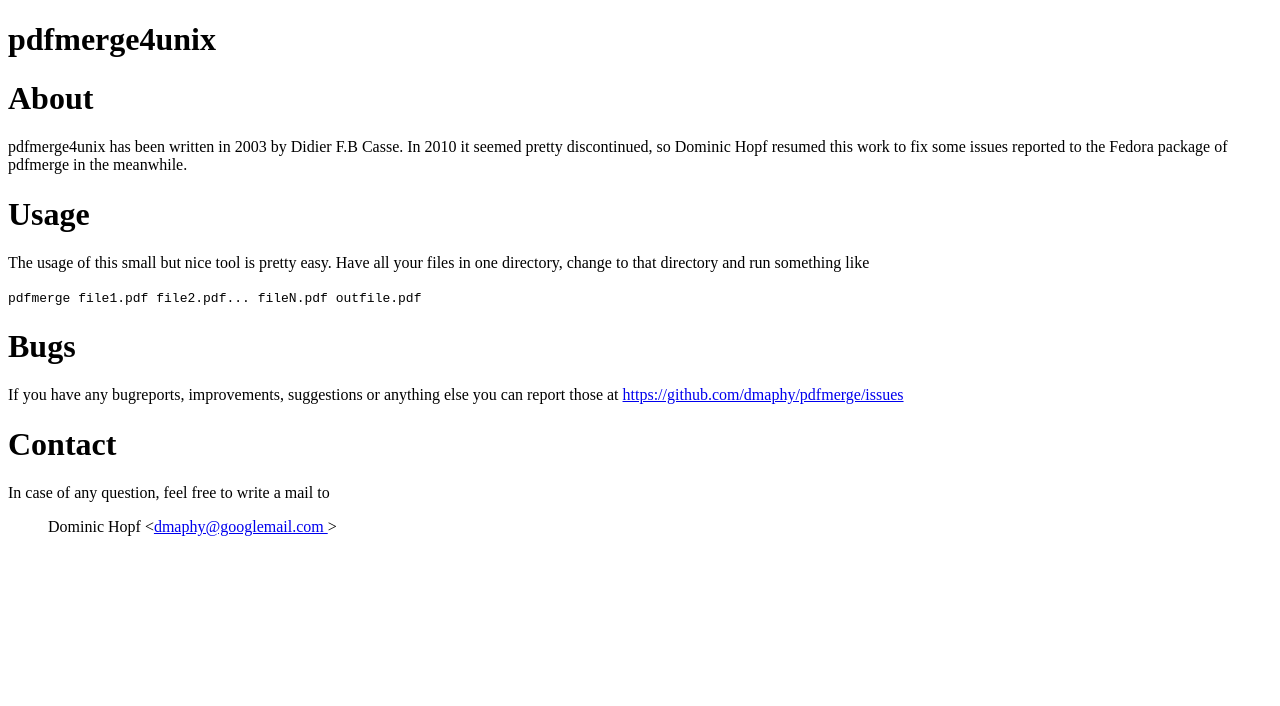
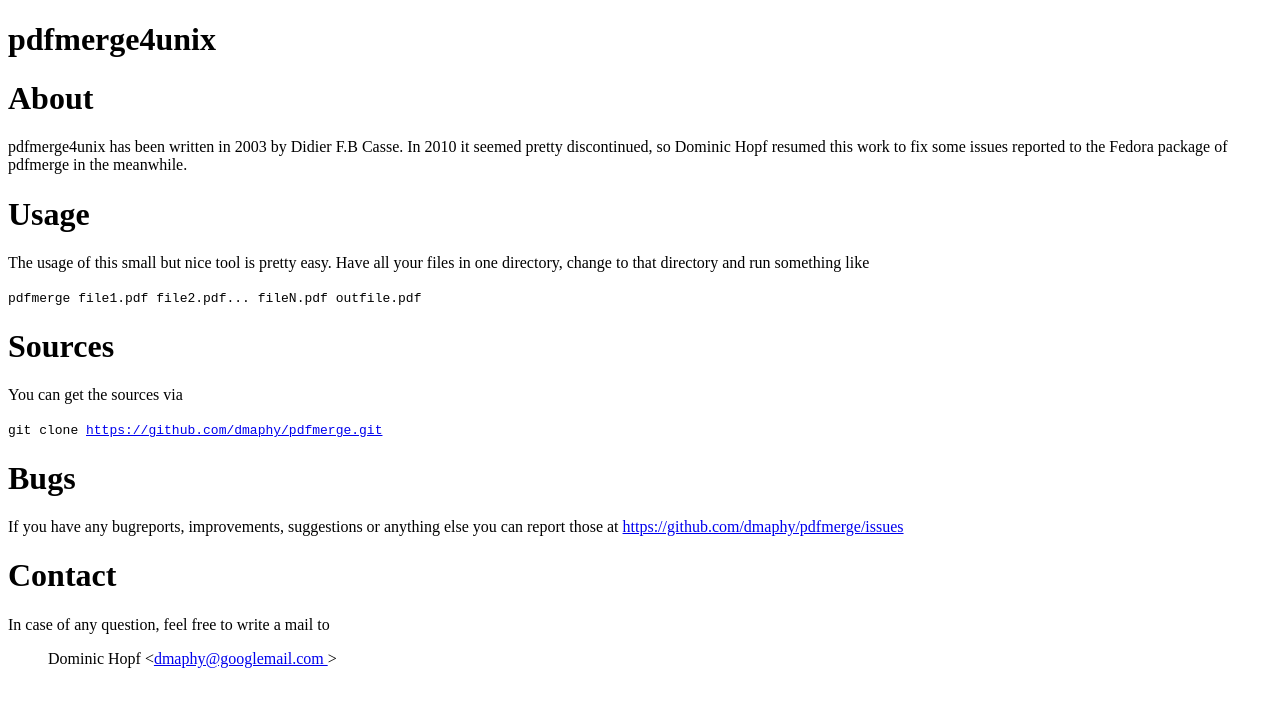
Before and after one commit to dmaphy/pdfmerge, a plain HTML site: page index.html in a window 1280 px wide. Drawn offline with Linux system fonts and the light colour scheme.

Commit message:
apply hint about obtaining the sources from README.html

```diff
--- a/index.html
+++ b/index.html
@@ -28,6 +28,16 @@
 			</code>
 		</div>
 
+		<div class="section" id="sources">
+			<h1>Sources</h1>
+			<p>You can get the sources via</p>
+			<code>
+				git clone <a class="reference external" href=
+				"https://github.com/dmaphy/pdfmerge.git">
+				https://github.com/dmaphy/pdfmerge.git</a>
+			</code>
+		</div>
+
 		<div class="section" id="bugs">
 			<h1>Bugs</h1>
 			<p>If you have any bugreports, improvements, suggestions or
```
